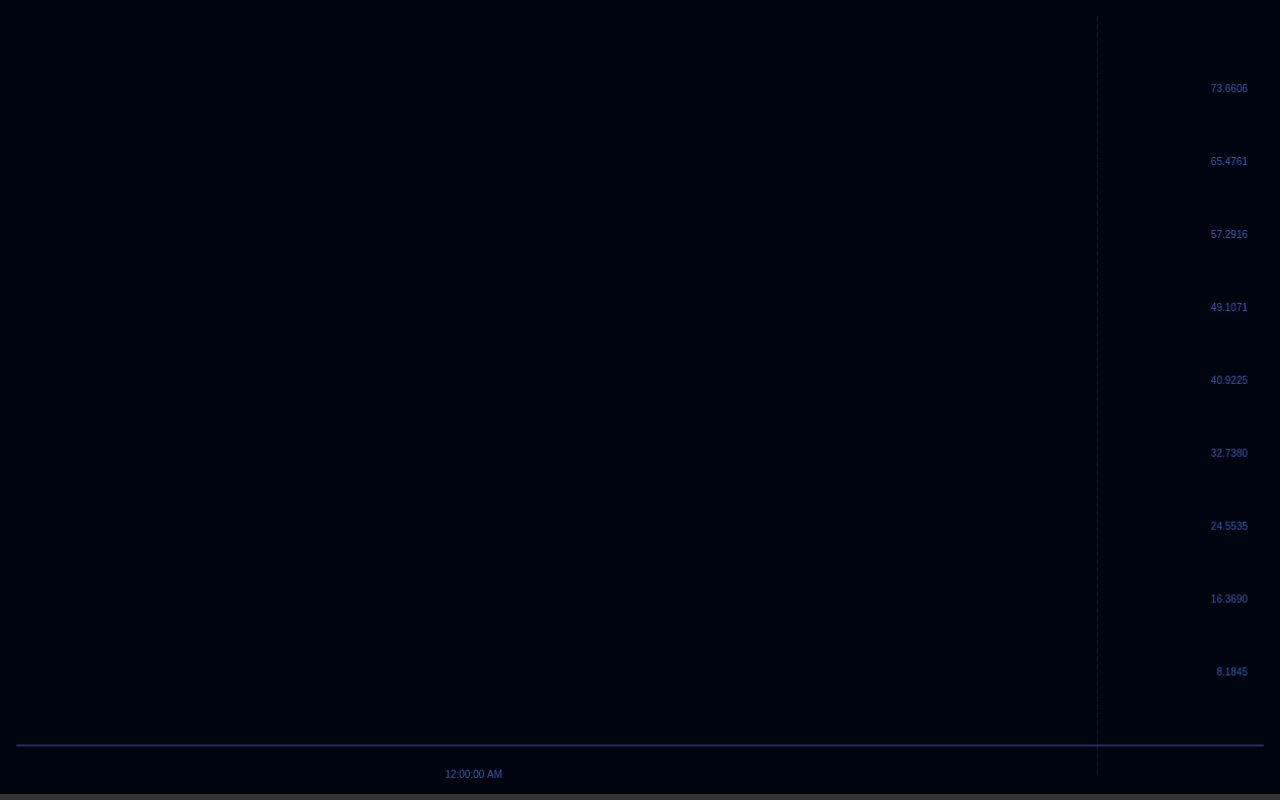
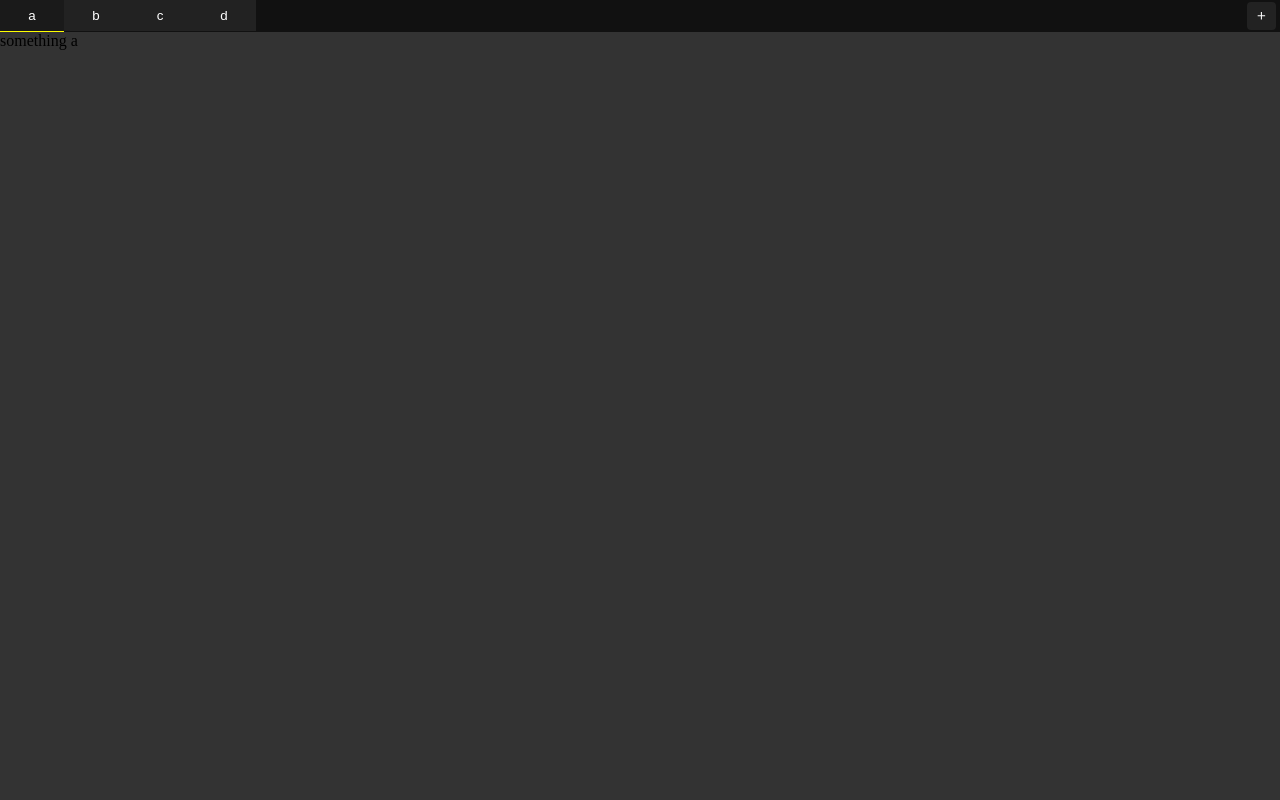
Before and after one commit to Infinity-TradeBuddy-ITB/itb-monitor, a React (Vite) app: page / in a window 1280 px wide. Built offline with nearby package versions, Linux system fonts and the light colour scheme.

Commit message:
[ITB-27] top bar

```diff
--- a/src/App.tsx
+++ b/src/App.tsx
@@ -1,8 +1,9 @@
 import React, {useEffect, useRef} from 'react';
-// .import CandleStickChart from './components/chartjs-chart/CandleStickChart';
-import Chart from './components/my-chart/Chart';
-import type ChartCore from './components/my-chart/ChartCore';
-import fluctuations from './components/my-chart/mockdata';
+import GlobalContext from '@components/globalContext/GlobalContext';
+import Chart from '@components/my-chart/Chart';
+import type ChartCore from '@components/my-chart/ChartCore';
+import fluctuations from '@components/my-chart/mockdata';
+import Tabs from '@components/tabs/Tabs';
 
 const RealtimeFeeding: React.FC = () => {
   const chartRef = useRef<ChartCore>();
@@ -22,6 +23,17 @@ const RealtimeFeeding: React.FC = () => {
 
 const StaticFeeding: React.FC = () => <Chart data={fluctuations} />;
 
-const App: React.FC = () => <RealtimeFeeding />;
+const App: React.FC = () => (
+  <GlobalContext>
+    <Tabs
+      tabs={[
+        {name: 'a', tab: <> something a</>},
+        {name: 'b', tab: <> something b</>},
+        {name: 'c', tab: <> something c</>},
+        {name: 'd', tab: <> something d</>},
+      ]}
+    />
+  </GlobalContext>
+);
 
 export default App;
--- /dev/null
+++ b/src/components/globalContext/GlobalContext.tsx
@@ -0,0 +1,21 @@
+import React, {useState} from 'react';
+
+const GlobalContext_ = React.createContext<Partial<{
+  openModal: boolean;
+  setOpenModal: (open: boolean) => void;
+}>>({});
+
+interface GlobalContextProps {
+  children: React.ReactNode;
+}
+
+const GlobalContext: React.FC<GlobalContextProps> = props => {
+  const [openModal, setOpenModal] = useState<boolean>(false);
+  return (
+    <GlobalContext_.Provider value={{openModal, setOpenModal}}>
+      {props.children}
+    </GlobalContext_.Provider>
+  );
+};
+
+export default GlobalContext;
--- /dev/null
+++ b/src/components/tabs/Tabs.tsx
@@ -0,0 +1,49 @@
+import React, {useCallback, useMemo, useState} from 'react';
+import {MdAdd} from 'react-icons/md';
+
+interface TabProps {
+  name: string;
+  tab: number;
+  active: boolean;
+  setTab: (tab: number) => void;
+}
+
+const Tab: React.FC<TabProps> = props => {
+  const {tab, active, setTab} = props;
+  const handleClick = useCallback(() => {
+    setTab(tab);
+  }, [tab, setTab]);
+  return <button
+    className={`${active ? 'active' : ''}`}
+    type='button'
+    onClick={handleClick}
+  >
+    {props.name}
+  </button>;
+};
+
+interface TabsProps {
+  tabs: Array<{name: string; tab: React.ReactNode}>;
+}
+
+const Tabs: React.FC<TabsProps> = props => {
+  const [tab, setTab] = useState<number>(0);
+
+  const activeTab = useMemo(() => props.tabs[tab].tab, [tab]);
+
+  return (
+    <div className='tabs'>
+      <div className='buttons'>
+        <div className='inner'>
+          {props.tabs.map((tabButton, i) => <Tab key={tabButton.name} name={tabButton.name} setTab={setTab} tab={i} active={tab === i} />)}
+        </div>
+        <button type='button'> <MdAdd /> </button>
+      </div>
+      <div className='screen'>
+        {activeTab}
+      </div>
+    </div>
+  );
+};
+
+export default Tabs;
--- /dev/null
+++ b/src/components/tabs/_tabs.scss
@@ -0,0 +1,50 @@
+
+.tabs {
+  width: 100%;
+
+  .buttons {
+    width: inherit;
+    background-color: #111;
+    display: flex;
+    align-items: center;
+
+    @mixin commonButtonStyle() {
+      padding: .5rem;
+      background-color: #222;
+      border: none;
+      color: white;
+      outline: none;
+      cursor: pointer;
+
+      &:hover {
+        background-color: #2228;
+      }
+    }
+
+    > .inner {
+      width: auto;
+      overflow: hidden;
+
+      > button {
+        @include commonButtonStyle();
+        min-width: 4rem;
+
+        &.active {
+          border-bottom: 1px solid yellow;
+        }
+      }
+    }
+
+    > button {
+      @include commonButtonStyle();
+      width: 1.8rem;
+      height: 1.8rem;
+      border-radius: 4px;
+      display: flex;
+      justify-content: center;
+      align-items: center;
+      margin-left: auto;
+      margin-right: .25rem;
+    }
+  }
+}
--- a/src/main.tsx
+++ b/src/main.tsx
@@ -1,7 +1,8 @@
 import React from 'react';
 import ReactDOM from 'react-dom/client';
 import App from './App';
-import 'chart.js/auto';
+
+import '@styles/main.scss';
 
 ReactDOM.createRoot(document.getElementById('root')!).render(
 	<React.StrictMode>
--- /dev/null
+++ b/src/styles/main.scss
@@ -0,0 +1,2 @@
+
+@import '@components/tabs/tabs';
--- a/tsconfig.json
+++ b/tsconfig.json
@@ -17,9 +17,10 @@
     "jsx": "react-jsx",
     "baseUrl": ".",
     "paths": {
-      "@components/*": ["./src/component/*"],
+      "@components/*": ["./src/components/*"],
       "@hooks/*": ["./src/hooks/*"],
-      "@connection/*": ["./src/connection/*"]
+      "@connection/*": ["./src/connection/*"],
+      "@styles/*": ["./src/styles/*"]
     }
   },
   "include": [
--- a/vite.config.ts
+++ b/vite.config.ts
@@ -22,7 +22,7 @@ export default defineConfig({
       '@test': path.resolve(__dirname, './src/test'),
 			'@connection': path.resolve(__dirname, './src/internals'),
       '@custom-types': path.resolve(__dirname, './src/custom-types'),
-      '@style': path.resolve(__dirname, './src/style'),
+      '@styles': path.resolve(__dirname, './src/styles'),
       '@store': path.resolve(__dirname, './src/store'),
 		},
 	},
```
Also changed, not shown: package.json (+2 -5 lines), 1 other file (tests, documents, lock files or other folders).
